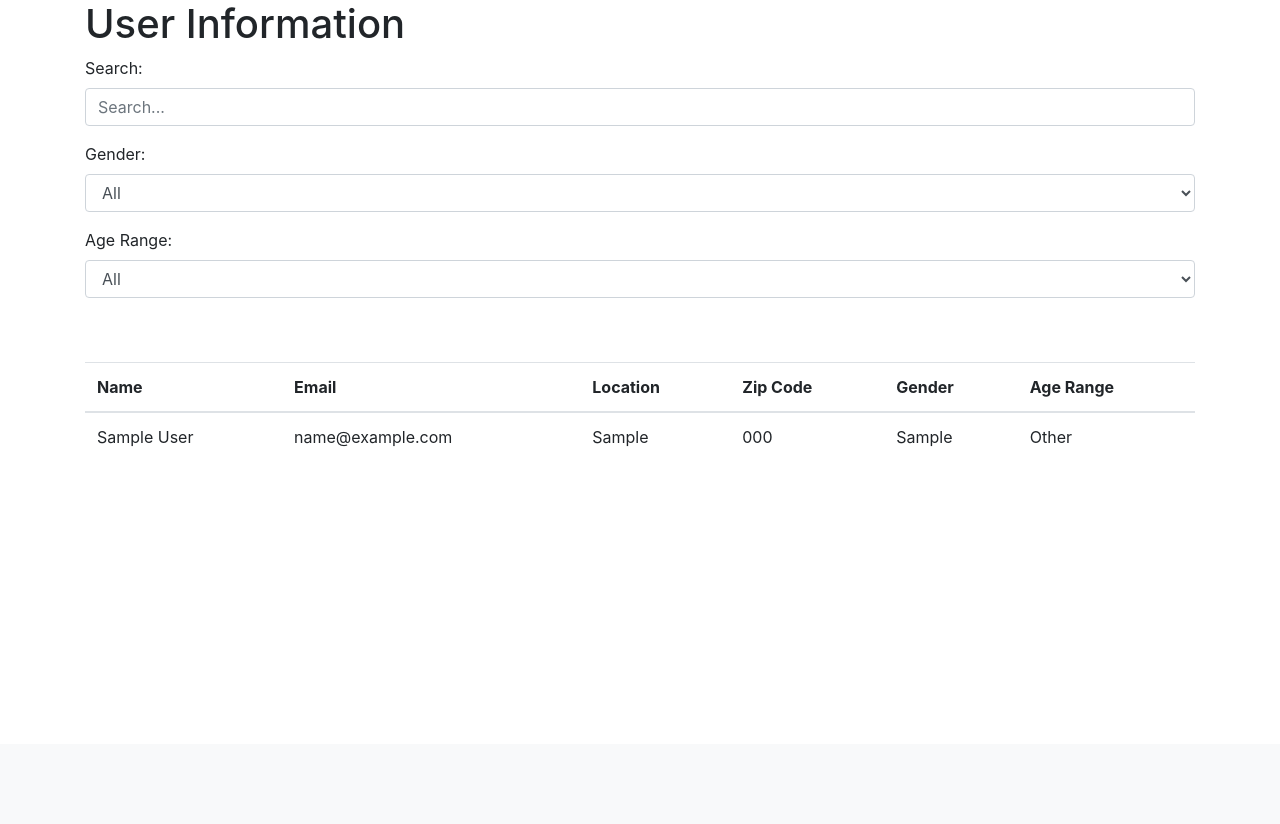
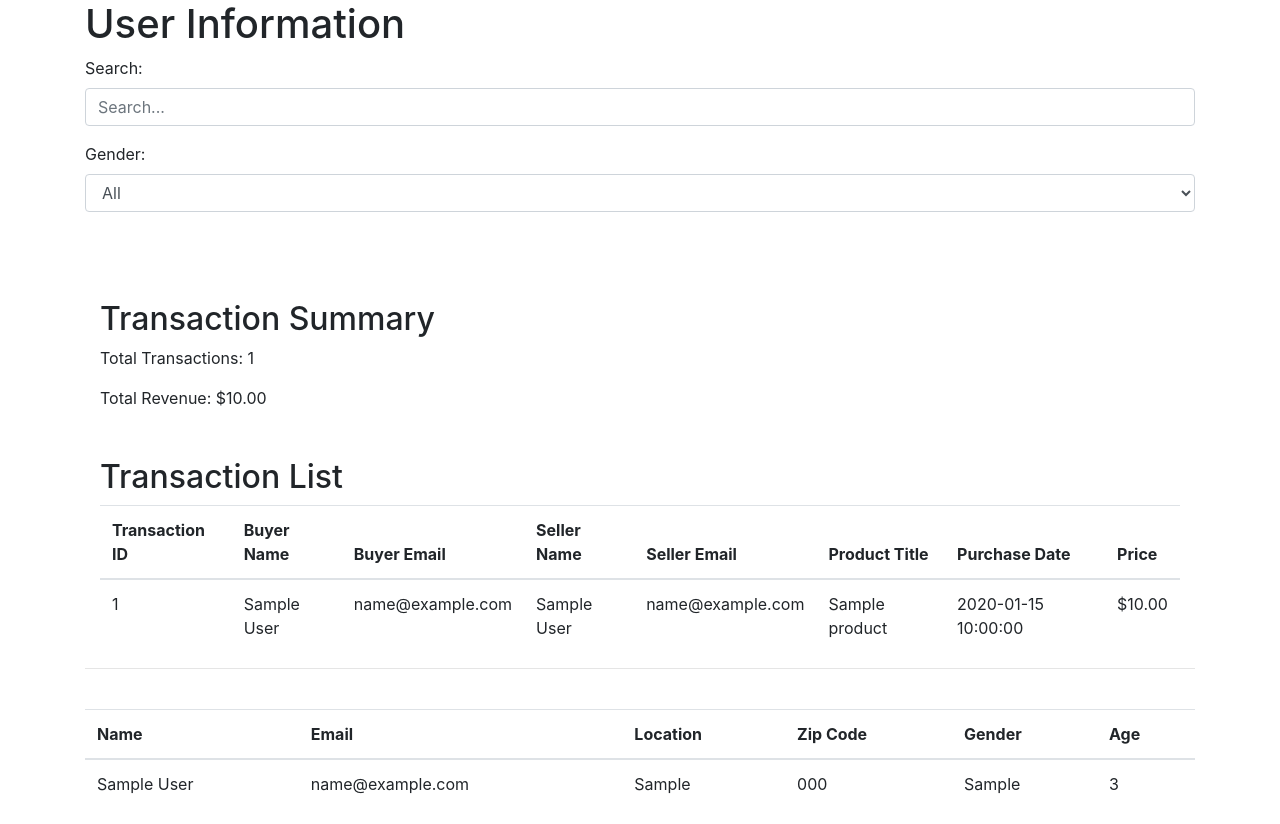
Before and after one commit to MiguelAlvesMiguel/VintageStoreInPhp, a PHP site: page /admin.php in a window 1280 px wide. Shown: the part 56-880 px from the top of the page. Before the commit the page ends 502 px from the top, so only its background shows below. Run offline with PHP 8.4, Linux system fonts and the light colour scheme; tables that the repository leaves empty or names only in its code hold one stand-in row (values such as "Sample post"); data that the repository does not hold is empty.

Commit message:
transactions

```diff
--- a/admin.php
+++ b/admin.php
@@ -15,6 +15,29 @@
 
         return $users;
     }
+    function getTransactions($conn) {
+        $sql = "SELECT Transactions.transaction_id, Transactions.buyer_id, Transactions.product_id, Transactions.purchase_date, Transactions.price,
+                buyer.name AS buyer_name, buyer.email AS buyer_email,
+                seller.name AS seller_name, seller.email AS seller_email,
+                Products.title
+                FROM Transactions
+                INNER JOIN Users AS buyer ON Transactions.buyer_id = buyer.user_id
+                INNER JOIN Products ON Transactions.product_id = Products.product_id
+                INNER JOIN Users AS seller ON Products.seller_id = seller.user_id";
+        $result = mysqli_query($conn, $sql);
+
+        $transactions = [];
+
+        if (mysqli_num_rows($result) > 0) {
+            while ($row = mysqli_fetch_assoc($result)) {
+                $transactions[] = $row;
+            }
+        }
+
+        return $transactions;
+    }
+
+
 ?>
 
 <!DOCTYPE html>
@@ -44,24 +67,72 @@
                     <label for="gender">Gender:</label>
                     <select class="form-control" id="gender">
                         <option value="">All</option>
-                        <option value="Male">Male</option>
-                        <option value="Female">Female</option>
+                        <option value="Masculino">Masculino</option>
+                        <option value="Femenino">Femenino</option>
+                        <option value="Outro">Outro</option>
                     </select>
                 </div>
-                <div class="form-group">
-                    <label for="age">Age Range:</label>
-                    <select class="form-control" id="age">
-                        <option value="">All</option>
-                        <option value="18-25">18-25</option>
-                        <option value="26-35">26-35</option>
-                        <option value="36-45">36-45</option>
-                    </select>
-                </div>
+
             </form>
         </div>
     </div>
 
     <br>
+    <!-- Add this inside the 'container' div, after the 'row' div and before the 'table' -->
+<!-- Transaction Summary -->
+<div class="container mt-5">
+    <h2>Transaction Summary</h2>
+    <?php
+        $transactions = getTransactions($conn);
+        $totalTransactions = count($transactions);
+        $totalRevenue = 0;
+
+        foreach ($transactions as $transaction) {
+            $totalRevenue += $transaction['price'];
+        }
+    ?>
+    <p>Total Transactions: <?php echo $totalTransactions; ?></p>
+    <p>Total Revenue: $<?php echo number_format($totalRevenue, 2); ?></p>
+</div>
+
+<!-- Transaction List -->
+<div class="container mt-5">
+    <h2>Transaction List</h2>
+    <table class="table">
+        <thead>
+            <tr>
+                <th>Transaction ID</th>
+                <th>Buyer Name</th>
+                <th>Buyer Email</th>
+                <th>Seller Name</th>
+                <th>Seller Email</th>
+                <th>Product Title</th>
+                <th>Purchase Date</th>
+                <th>Price</th>
+            </tr>
+        </thead>
+        <tbody>
+            <?php
+                foreach ($transactions as $transaction) {
+            ?>
+                <tr>
+                    <td><?php echo $transaction['transaction_id']; ?></td>
+                    <td><?php echo $transaction['buyer_name']; ?></td>
+                    <td><?php echo $transaction['buyer_email']; ?></td>
+                    <td><?php echo $transaction['seller_name']; ?></td>
+                    <td><?php echo $transaction['seller_email']; ?></td>
+                    <td><?php echo $transaction['title']; ?></td>
+                    <td><?php echo $transaction['purchase_date']; ?></td>
+                    <td>$<?php echo number_format($transaction['price'], 2); ?></td>
+                </tr>
+            <?php } ?>
+        </tbody>
+    </table>
+</div>
+
+
+<!-- Add a horizontal line to separate the summaries from the table -->
+<hr>
 
     <br>
 
@@ -74,7 +145,7 @@
             <th>Location</th>
             <th>Zip Code</th>
             <th>Gender</th>
-            <th>Age Range</th>
+            <th>Age</th>
         </tr>
         </thead>
         <tbody>
@@ -85,15 +156,7 @@
                 $now = new DateTime();
                 $age = $now->diff($birthDate)->y;
 
-                if ($age >= 18 && $age <= 25) {
-                    $ageRange = "18-25";
-                } elseif ($age >= 26 && $age <= 35) {
-                    $ageRange = "26-35";
-                } elseif ($age >= 36 && $age <= 45) {
-                    $ageRange = "36-45";
-                } else {
-                    $ageRange = "Other";
-                }
+
         ?>
             <tr>
                 <td><?php echo $user['name']; ?></td>
@@ -101,7 +164,7 @@
                 <td><?php echo $user['city']; ?></td>
                 <td><?php echo $user['postal_code']; ?></td>
                 <td><?php echo $user['gender']; ?></td>
-                <td><?php echo $ageRange; ?></td>
+                <td><?php echo $age; ?></td>
             </tr>
         <?php } ?>
 
@@ -138,19 +201,14 @@
         }).toggle();
     });
 
-    // Activate age range filter
-    $('#age').on('change', function () {
-        var value = $(this).val().toLowerCase();
-        $('tbody tr').filter(function () {
-            if (value === '') {
-                return true;
-            } else {
-                return $(this).find('td:nth-child(6)').text().toLowerCase() === value;
-            }
-        }).toggle();
-    });
+
+
 });
 
     </script>
+
+
+
+
     </body>
     </html>
```
